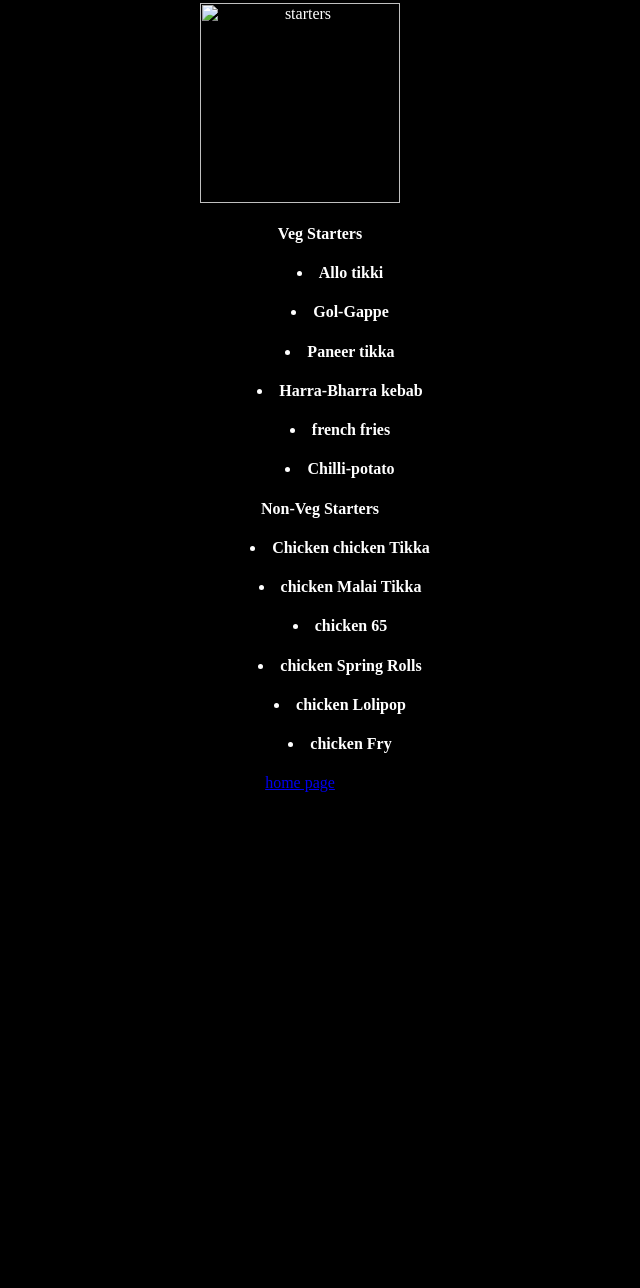
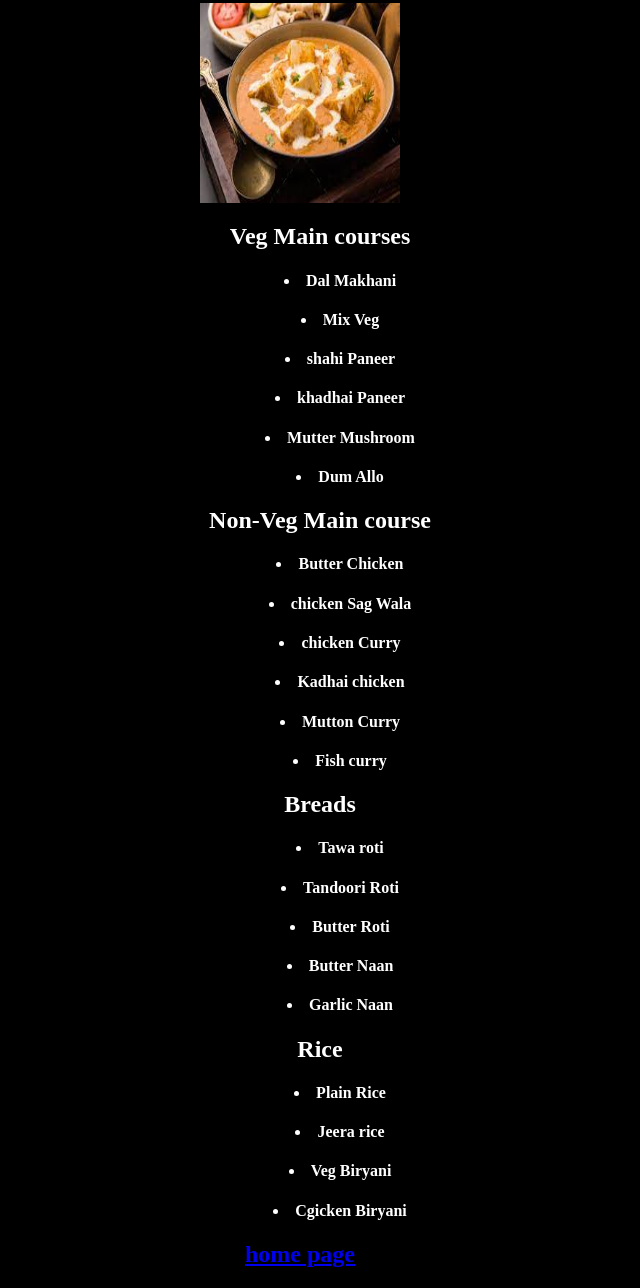
Before and after one commit to Prajwal-arora007/digital-garden, a plain HTML site: page Sem-1/ITtoolsAndTech/main.html in a window 1280 px wide. Shown: the part 91-1379 px from the top of the page, without its empty margins (340-980 px from the left). Before the commit the page ends 891 px from the top, so only its background shows below. Drawn offline with Linux system fonts and the light colour scheme; files whose address does not match are found by name.

Commit message:
here are the rest of the pages of my first assignment.

```diff
--- a/Sem-1/ITtoolsAndTech/main.html
+++ b/Sem-1/ITtoolsAndTech/main.html
@@ -18,25 +18,36 @@ ul{
 <h1> Main-Course we offer!!</h1>
 <hr width=2000 height=2 color = red > </hr>
 <br>
-<img src="D:\BIT-MCA\SEM-2\IT TOOLS\img3.jpeg" alt="starters" width=200 height=200 style="vertical-align:middle;margin:0px 50px">
+<img src="D:\BIT-MCA\SEM-2\IT TOOLS\img4.jpeg" alt="starters" width=200 height=200 style="vertical-align:middle;margin:0px 50px">
 <dl>
 <ul>
-<h4><dt>Veg Starters</h4>
-<h4><DD><LI>Allo tikki</LI></h4>
-<h4><DD><LI>Gol-Gappe</LI></h4>
-<h4><DD><LI>Paneer tikka</LI></h4>
-<h4><DD><LI>Harra-Bharra kebab</LI></h4>
-<h4><DD><LI>french fries</LI></h4>
-<h4><DD><LI>Chilli-potato</LI></h4>
-<h4><dt>Non-Veg Starters</h4>
-<h4><DD><LI>Chicken chicken Tikka</LI></h4>
-<h4><DD><LI>chicken Malai Tikka</LI></h4>
-<h4><DD><LI>chicken 65 </LI></h4>
-<h4><DD><LI>chicken Spring Rolls</LI></h4>
-<h4><DD><LI>chicken Lolipop</LI></h4>
-<h4><DD><LI>chicken Fry</LI></h4>
+<h2><dt>Veg Main courses</h2>
+<h4><DD><LI>Dal Makhani</LI></h4>
+<h4><DD><LI>Mix Veg</LI></h4>
+<h4><DD><LI>shahi Paneer </LI></h4>
+<h4><DD><LI>khadhai Paneer</LI></h4>
+<h4><DD><LI>Mutter Mushroom</LI></h4>
+<h4><DD><LI>Dum Allo</LI></h4>
+<h2><dt>Non-Veg Main course</h2>
+<h4><DD><LI>Butter Chicken</LI></h4>
+<h4><DD><LI>chicken Sag Wala</LI></h4>
+<h4><DD><LI>chicken Curry</LI></h4>
+<h4><DD><LI>Kadhai chicken</LI></h4>
+<h4><DD><LI>Mutton Curry</LI></h4>
+<h4><DD><LI>Fish curry</LI></h4>
+<h2><dt>Breads</h2>
+<h4><DD><LI>Tawa roti</LI></h4>
+<h4><DD><LI>Tandoori Roti</LI></h4>
+<h4><DD><LI>Butter Roti</LI></h4>
+<h4><DD><LI>Butter Naan</LI></h4>
+<h4><DD><LI>Garlic Naan</LI></h4>
+<h2><dt>Rice</h2>
+<h4><DD><LI>Plain Rice</LI></h4>
+<h4><DD><LI>Jeera rice</LI></h4>
+<h4><DD><LI>Veg Biryani</LI></h4>
+<h4><DD><LI>Cgicken Biryani</LI></h4>
 </ul>
 </dl>
-<a href="resturant.html"> home page </a>
+<h2><a href="resturant.html"> home page </a></h2>
 </body>
 </html>
```
Also changed, not shown: Sem-1/ITtoolsAndTech/Dessert.html (added, +41 -0 lines), Sem-1/ITtoolsAndTech/Drink.html (added, +57 -0 lines), Sem-1/ITtoolsAndTech/img4.jpeg (added), Sem-1/ITtoolsAndTech/img5.jpeg (added), Sem-1/ITtoolsAndTech/img6.jpeg (added).
